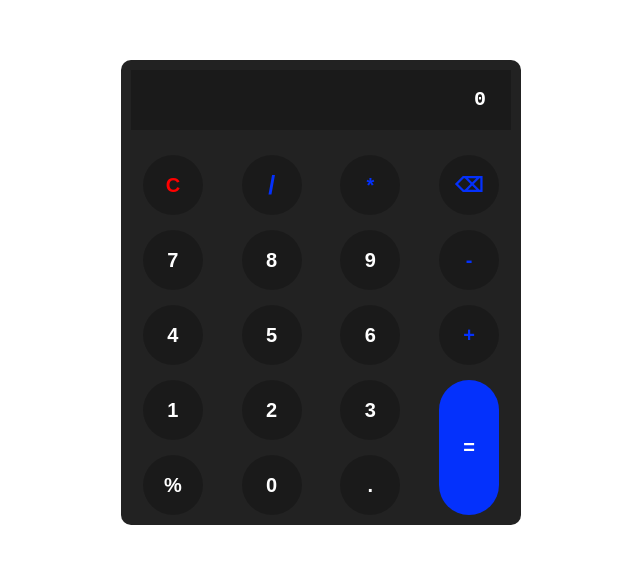
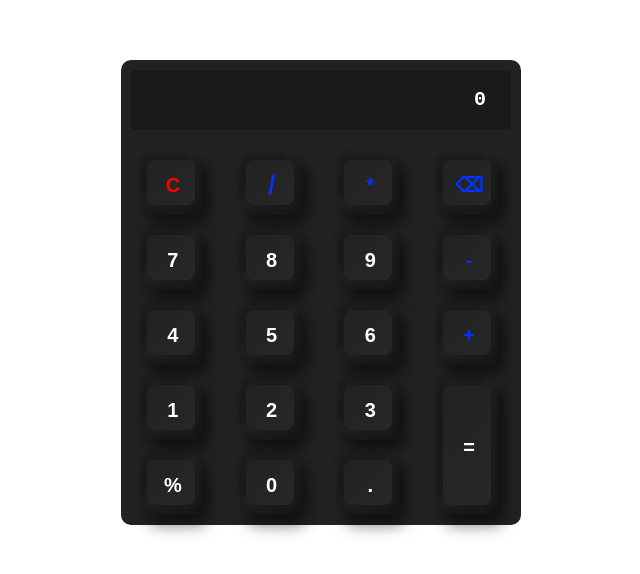
Before and after one commit to VilCoder/calculator, a plain HTML site: page index.html in a window 1280 px wide. Shown: the part 108-682 px from the top of the page, without its empty margins (319-959 px from the left). Drawn offline with Linux system fonts and the light colour scheme.

Commit message:
style: Apply new visual design to buttons

```diff
--- a/assets/css/styles.css
+++ b/assets/css/styles.css
@@ -64,25 +64,42 @@ body {
 }
 
 .calculator__button {
+    position: relative;
     width: 6rem;
     height: 6rem;
-    border-radius: 50%;
-    background-color: var(--background-secondary);
-    border: 0;
-    color: #F00;
-    cursor: pointer;
     font-size: 2rem;
     font-weight: bold;
     text-align: center;
+    background: linear-gradient(135deg, #272727, var(--background-principal));
+    border: 0;
+    border-radius: 10px;
+    box-shadow: inset -8px 0 8px rgb(0 0 0 / 0.15),
+        inset 0 -8px 8px rgb(0 0 0 / 0.25),
+        5px 10px 15px rgb(0 0 0 / 0.5);
+    color: #F00;
+    cursor: pointer;
     line-height: 2rem;
 }
 
-.calculator__button:not(.calculator__equal--button):hover {
-    background-color: rgb(255 255 255 / 0.13);
+.calculator__button::before {
+    content: '';
+    position: absolute;
+    top: 0.5rem;
+    right: 0.8rem;
+    bottom: 1rem;
+    left: 0.4rem;
+    background: linear-gradient(135deg, var(--background-principal), #272727);
+    border-radius: 8px;
+    box-shadow: -5px -5px 5px rgb(0 0 0 / 0.25),
+        10px 5px 10px rgb(0 0 0 / 0.15),
+        0 0 1px rgb(0 0 0 / 0.25);
 }
 
 .calculator__button:active {
-    border: 1px solid #808080;
+    transform: scale(0.9);
+}
+.calculator__button:not(.calculator__equal--button):hover {
+    background-color: rgb(255 255 255 / 0.13);
 }
 
 .calculator__button--symbol {
@@ -90,17 +107,22 @@ body {
 }
 
 .calculator__button--number {
-    color:  inherit;
+    color: inherit;
 }
 
 .calculator__equal--button {
     min-height: 97%;
     height: 100%;
     background-color: var(--color-symbol);
-    border-radius: 3rem;
     color: var(--color-number);
 }
 
 .calculator__equal {
     grid-row: span 2;
 }
+
+.button__text {
+    display: block;
+    position: relative;
+    z-index: 1000;
+}
--- a/assets/js/main.js
+++ b/assets/js/main.js
@@ -145,27 +145,19 @@ document.addEventListener("DOMContentLoaded", () => {
     });
 
     buttons.forEach(button => {
-        button.addEventListener("mousedown", (event) => {
-            event.target.style.scale = 0.9;
-        });
-
-        button.addEventListener("mouseup", (event) => {
-            event.target.style.scale = 1;
-        });
-
         button.addEventListener("click", () => {
-            const clickedButton = button.textContent;
+            const clickedButton = button.id;
 
             // We only add if toggleDecimalButton returns true
             if (clickedButton === "." && !toggleDecimalButton()) {
                 return;  // Avoid adding the period is there is already one in the current number
             }
 
-            if (button.id === "c" || button.id === "delete") {
+            if (clickedButton === "c" || clickedButton=== "delete") {
 
-                reseatAritmeticCount(button.id);
+                reseatAritmeticCount(clickedButton);
 
-                deleteDisplay(button.id);
+                deleteDisplay(clickedButton);
 
                 return;
             }
@@ -176,7 +168,7 @@ document.addEventListener("DOMContentLoaded", () => {
                 aritmeticCount++;
             }
 
-            if (button.id === "equal" || aritmeticCount === 2) {
+            if (clickedButton === "equal" || aritmeticCount === 2) {
                 try {
                     calculator(resultDisplay.textContent);
                 } catch (error) {
--- a/index.html
+++ b/index.html
@@ -1,5 +1,6 @@
 <!DOCTYPE html>
 <html lang="en">
+
 <head>
     <meta charset="UTF-8">
     <meta name="viewport" content="width=device-width, initial-scale=1.0">
@@ -10,67 +11,106 @@
 
     <title>Calculator</title>
 </head>
+
 <body>
     <div class="calculator">
         <div class="calculator__result">0</div>
 
         <div class="calculator__item">
-            <button type="button" id="c" class="calculator__button">C</button>
+            <button type="button" id="c" class="calculator__button"><span class="button__text">C</span></button>
         </div>
         <div class="calculator__item">
-            <button type="button" id="/" class="calculator__button calculator__button--symbol" style="font-size: 25px;">/</button>
+            <button type="button" id="/" class="calculator__button calculator__button--symbol" style="font-size: 25px;">
+                <span class="button__text">/</span>
+            </button>
         </div>
         <div class="calculator__item">
-            <button type="button" id="*" class="calculator__button calculator__button--symbol">*</button>
+            <button type="button" id="*" class="calculator__button calculator__button--symbol">
+                <span class="button__text">*</span>
+            </button>
         </div>
         <div class="calculator__item">
-            <button type="button" id="delete" class="calculator__button calculator__button--symbol">&#9003</button>
+            <button type="button" id="delete" class="calculator__button calculator__button--symbol">
+                <span class="button__text">&#9003</span>
+            </button>
         </div>
         <div class="calculator__item">
-            <button type="button" id="7" class="calculator__button calculator__button--number">7</button>
+            <button type="button" id="7" class="calculator__button calculator__button--number">
+                <span class="button__text">7</span>
+            </button>
         </div>
         <div class="calculator__item">
-            <button type="button" id="8" class="calculator__button calculator__button--number">8</button>
+            <button type="button" id="8" class="calculator__button calculator__button--number">
+                <span class="button__text">8</span>
+            </button>
         </div>
         <div class="calculator__item">
-            <button type="button" id="9" class="calculator__button calculator__button--number">9</button>
+            <button type="button" id="9" class="calculator__button calculator__button--number">
+                <span class="button__text">9</span>
+            </button>
         </div>
         <div class="calculator__item">
-            <button type="button" id="-" class="calculator__button calculator__button--symbol">-</button>
+            <button type="button" id="-" class="calculator__button calculator__button--symbol">
+                <span class="button__text">-</span>
+            </button>
         </div>
         <div class="calculator__item">
-            <button type="button" id="4" class="calculator__button calculator__button--number">4</button>
+            <button type="button" id="4" class="calculator__button calculator__button--number">
+                <span class="button__text">4</span>
+            </button>
         </div>
         <div class="calculator__item">
-            <button type="button" id="5" class="calculator__button calculator__button--number">5</button>
+            <button type="button" id="5" class="calculator__button calculator__button--number">
+                <span class="button__text">5</span>
+            </button>
         </div>
         <div class="calculator__item">
-            <button type="button" id="6" class="calculator__button calculator__button--number">6</button>
+            <button type="button" id="6" class="calculator__button calculator__button--number">
+                <span class="button__text">6</span>
+            </button>
         </div>
         <div class="calculator__item">
-            <button type="button" id="+" class="calculator__button calculator__button--symbol">&plus;</button>
+            <button type="button" id="+" class="calculator__button calculator__button--symbol">
+                <span class="button__text">&plus;</span>
+            </button>
         </div>
         <div class="calculator__item">
-            <button type="button" id="1" class="calculator__button calculator__button--number">1</button>
+            <button type="button" id="1" class="calculator__button calculator__button--number">
+                <span class="button__text">1</span>
+            </button>
         </div>
         <div class="calculator__item">
-            <button type="button" id="2" class="calculator__button calculator__button--number">2</button>
+            <button type="button" id="2" class="calculator__button calculator__button--number">
+                <span class="button__text">2</span>
+            </button>
         </div>
         <div class="calculator__item">
-            <button type="button" id="3" class="calculator__button calculator__button--number">3</button>
+            <button type="button" id="3" class="calculator__button calculator__button--number">
+                <span class="button__text">3</span>
+            </button>
         </div>
         <div class="calculator__item calculator__equal">
-            <button type="button" id="equal" class="calculator__button calculator__button--symbol calculator__equal--button">=</button>
+            <button type="button" id="equal"
+                class="calculator__button calculator__button--symbol calculator__equal--button">
+                <span class="button__text">=</span>
+            </button>
         </div>
         <div class="calculator__item">
-            <button type="button" id="%" class="calculator__button calculator__button--number">%</button>
+            <button type="button" id="%" class="calculator__button calculator__button--number">
+                <span class="button__text">%</span>
+            </button>
         </div>
         <div class="calculator__item">
-            <button type="button" id="0" class="calculator__button calculator__button--number">0</button>
+            <button type="button" id="0" class="calculator__button calculator__button--number">
+                <span class="button__text">0</span>
+            </button>
         </div>
         <div class="calculator__item">
-            <button type="button" id="decimal" class="calculator__button calculator__button--number">.</button>
+            <button type="button" id="." class="calculator__button calculator__button--number">
+                <span class="button__text">.</span>
+            </button>
         </div>
     </div>
 </body>
+
 </html>
```
